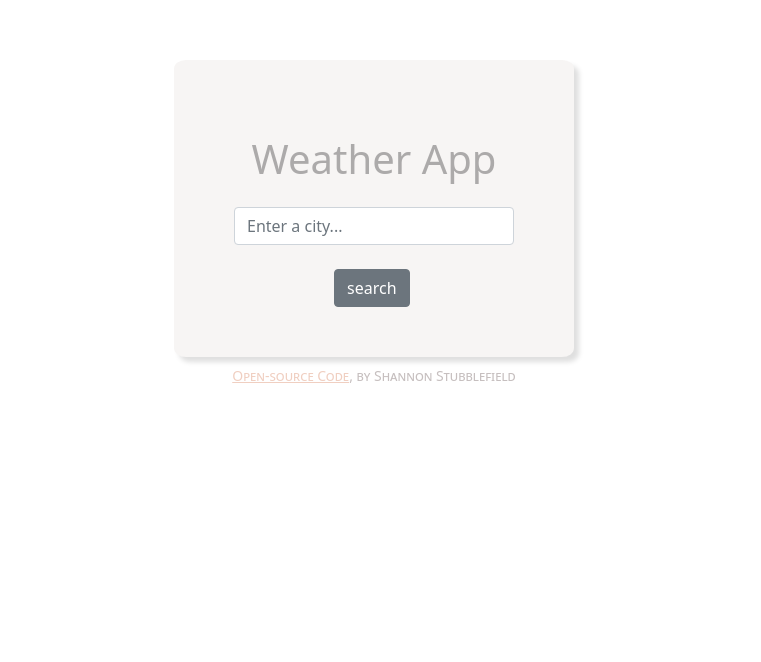
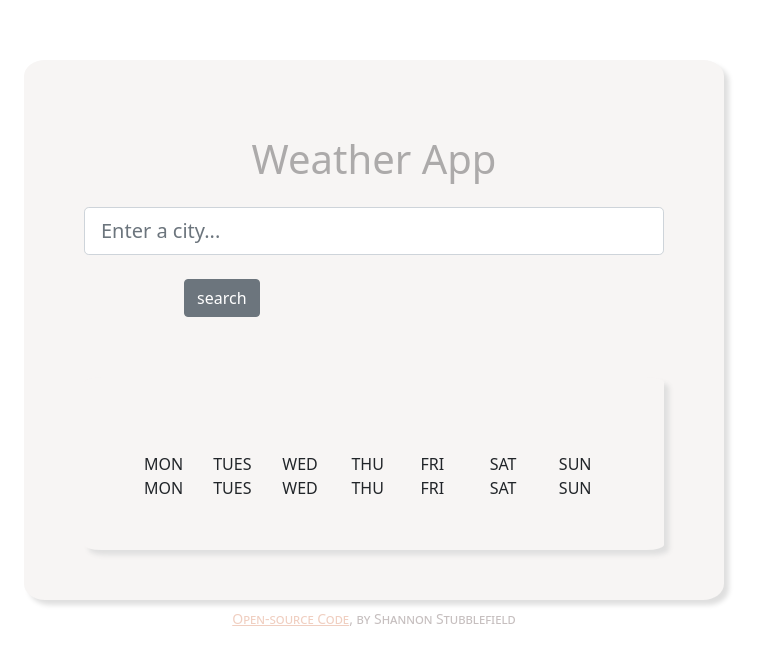
Before and after one commit to sastubblefield/weather-react, a React (Create React App) app: page / in a window 1280 px wide. Shown: the top 662 px of the page, without its empty margins (266-1027 px from the left). Built offline with nearby package versions, Linux system fonts and the light colour scheme.

Commit message:
start of grid

```diff
--- /dev/null
+++ b/src/App.js
@@ -0,0 +1,43 @@
+import "./App.css";
+
+function App() {
+  return (
+    <div>
+      <weather />
+      <form>
+        <input
+          type="search"
+          placeholder="Enter a city..."
+          className="mt-4 form-control form-control-lg input-box"
+        />
+        <input
+          type="submit"
+          value="search"
+          className="mt-4 btn btn-secondary input-button"
+        />
+      </form>
+      <div class="container">
+        <div class="row">
+          <div class="col">MON</div>
+          <div class="col">TUES</div>
+          <div class="col">WED</div>
+          <div class="col">THU</div>
+          <div class="col">FRI</div>
+          <div class="col">SAT</div>
+          <div class="col">SUN</div>
+        </div>
+        <div class="row">
+          <div class="col">MON</div>
+          <div class="col">TUES</div>
+          <div class="col">WED</div>
+          <div class="col">THU</div>
+          <div class="col">FRI</div>
+          <div class="col">SAT</div>
+          <div class="col">SUN</div>
+        </div>
+      </div>
+    </div>
+  );
+}
+
+export default App;
--- a/src/Weather.js
+++ /dev/null
@@ -1,23 +0,0 @@
-import "./Weather.css";
-
-function Weather() {
-  return (
-    <div>
-      <weather />
-      <form>
-        <input
-          type="search"
-          placeholder="Enter a city..."
-          className="mt-4 form-control form-control-md input-box"
-        />
-        <input
-          type="submit"
-          value="search"
-          className="mt-4 btn btn-secondary input-button"
-        />
-      </form>
-    </div>
-  );
-}
-
-export default Weather;
--- a/src/index.css
+++ b/src/index.css
@@ -1,5 +1,5 @@
 .container {
-  max-width: 400px;
+  max-width: 700px;
   padding: 75px 60px 50px 60px;
   border-radius: 3%;
   margin: auto;
--- a/src/index.js
+++ b/src/index.js
@@ -2,14 +2,14 @@ import React from "react";
 import ReactDOM from "react-dom";
 import "bootstrap/dist/css/bootstrap.css";
 import "./index.css";
-import Weather from "./Weather";
+import App from "./App";
 import reportWebVitals from "./reportWebVitals";
 
 ReactDOM.render(
   <React.StrictMode>
     <div className="container">
       <h1>Weather App</h1>
-      <Weather />
+      <App />
     </div>
     <small>
       <p className="gitlink mt-2">
```
Also changed, not shown: src/App.css (renamed from src/Weather.css).
